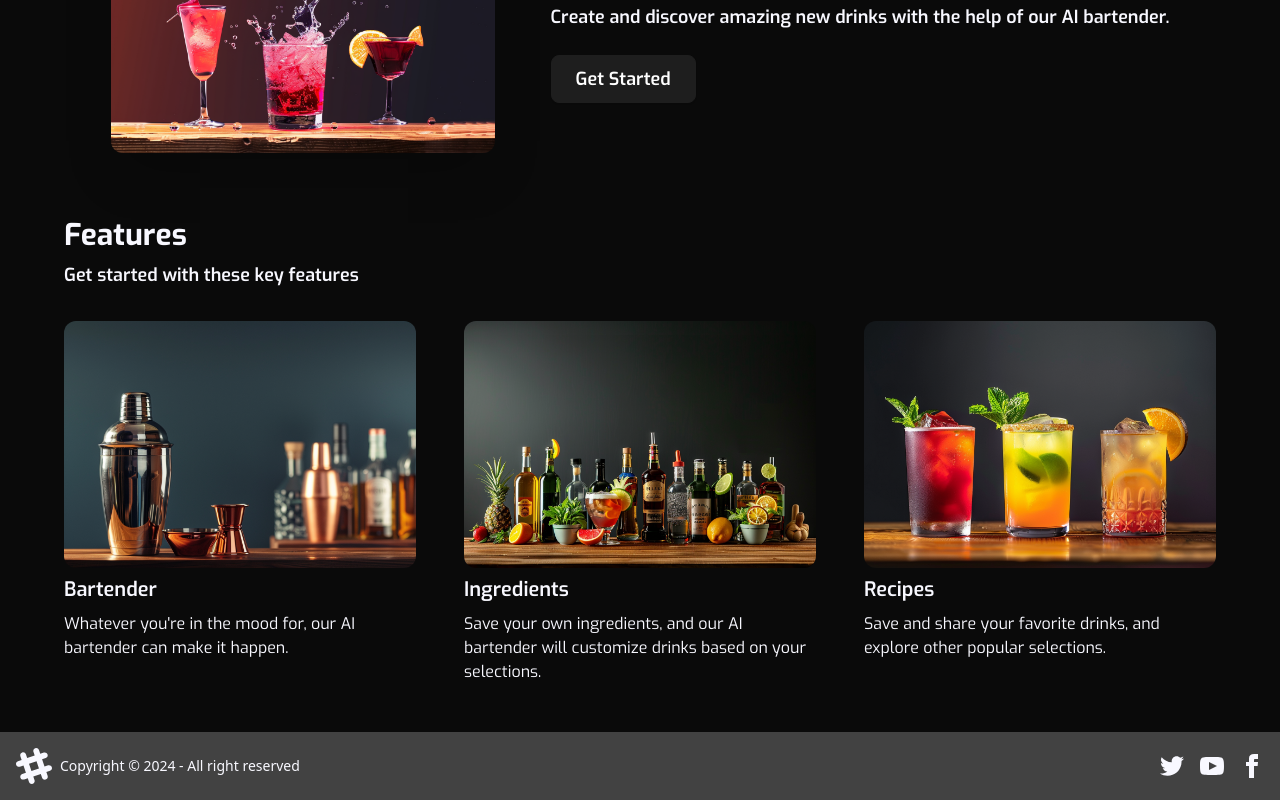
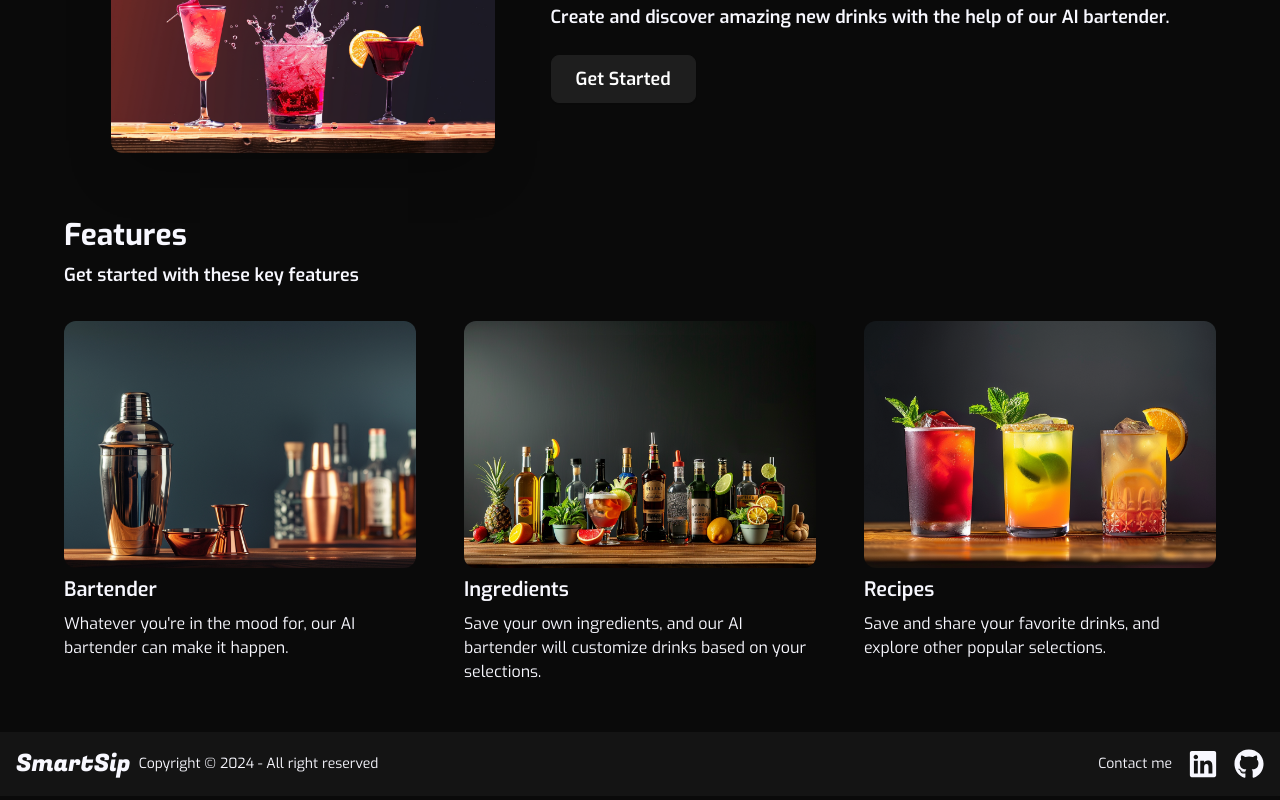
Before and after one commit to Awhalen1999/smart-sip, a React (Vite) app: page / in a window 1280 px wide. Shown: the part 251-1051 px from the top of the page. Built offline with nearby package versions, Linux system fonts and the light colour scheme.

Commit message:
footer added

```diff
--- a/src/pages/home/Footer.jsx
+++ b/src/pages/home/Footer.jsx
@@ -1,55 +1,30 @@
 import React from 'react';
+import { FaLinkedin, FaGithub } from 'react-icons/fa';
 
 const Footer = () => {
   return (
-    <footer className='footer items-center p-4 bg-neutral text-neutral-content'>
+    <footer className='footer items-center p-4 bg-base-200 text-base-content font-main'>
       <aside className='items-center grid-flow-col'>
-        <svg
-          width='36'
-          height='36'
-          viewBox='0 0 24 24'
-          xmlns='http://www.w3.org/2000/svg'
-          fillRule='evenodd'
-          clipRule='evenodd'
-          className='fill-current'
-        >
-          <path d='M22.672 15.226l-2.432.811.841 2.515c.33 1.019-.209 2.127-1.23 2.456-1.15.325-2.148-.321-2.463-1.226l-.84-2.518-5.013 1.677.84 2.517c.391 1.203-.434 2.542-1.831 2.542-.88 0-1.601-.564-1.86-1.314l-.842-2.516-2.431.809c-1.135.328-2.145-.317-2.463-1.229-.329-1.018.211-2.127 1.231-2.456l2.432-.809-1.621-4.823-2.432.808c-1.355.384-2.558-.59-2.558-1.839 0-.817.509-1.582 1.327-1.846l2.433-.809-.842-2.515c-.33-1.02.211-2.129 1.232-2.458 1.02-.329 2.13.209 2.461 1.229l.842 2.515 5.011-1.677-.839-2.517c-.403-1.238.484-2.553 1.843-2.553.819 0 1.585.509 1.85 1.326l.841 2.517 2.431-.81c1.02-.33 2.131.211 2.461 1.229.332 1.018-.21 2.126-1.23 2.456l-2.433.809 1.622 4.823 2.433-.809c1.242-.401 2.557.484 2.557 1.838 0 .819-.51 1.583-1.328 1.847m-8.992-6.428l-5.01 1.675 1.619 4.828 5.011-1.674-1.62-4.829z'></path>
-        </svg>
+        <p className='text-2xl font-header'>SmartSip</p>
         <p>Copyright © 2024 - All right reserved</p>
       </aside>
-      <nav className='grid-flow-col gap-4 md:place-self-center md:justify-self-end'>
-        <a>
-          <svg
-            xmlns='http://www.w3.org/2000/svg'
-            width='24'
-            height='24'
-            viewBox='0 0 24 24'
-            className='fill-current'
-          >
-            <path d='M24 4.557c-.883.392-1.832.656-2.828.775 1.017-.609 1.798-1.574 2.165-2.724-.951.564-2.005.974-3.127 1.195-.897-.957-2.178-1.555-3.594-1.555-3.179 0-5.515 2.966-4.797 6.045-4.091-.205-7.719-2.165-10.148-5.144-1.29 2.213-.669 5.108 1.523 6.574-.806-.026-1.566-.247-2.229-.616-.054 2.281 1.581 4.415 3.949 4.89-.693.188-1.452.232-2.224.084.626 1.956 2.444 3.379 4.6 3.419-2.07 1.623-4.678 2.348-7.29 2.04 2.179 1.397 4.768 2.212 7.548 2.212 9.142 0 14.307-7.721 13.995-14.646.962-.695 1.797-1.562 2.457-2.549z'></path>
-          </svg>
+      <nav className='flex items-center grid-flow-col gap-4 md:place-self-center md:justify-self-end'>
+        <p>Contact me</p>
+        <a
+          href='https://www.linkedin.com/in/alex-whalen-0496b227b/'
+          target='_blank'
+          rel='noopener noreferrer'
+          className='text-3xl'
+        >
+          <FaLinkedin />
         </a>
-        <a>
-          <svg
-            xmlns='http://www.w3.org/2000/svg'
-            width='24'
-            height='24'
-            viewBox='0 0 24 24'
-            className='fill-current'
-          >
-            <path d='M19.615 3.184c-3.604-.246-11.631-.245-15.23 0-3.897.266-4.356 2.62-4.385 8.816.029 6.185.484 8.549 4.385 8.816 3.6.245 11.626.246 15.23 0 3.897-.266 4.356-2.62 4.385-8.816-.029-6.185-.484-8.549-4.385-8.816zm-10.615 12.816v-8l8 3.993-8 4.007z'></path>
-          </svg>
-        </a>
-        <a>
-          <svg
-            xmlns='http://www.w3.org/2000/svg'
-            width='24'
-            height='24'
-            viewBox='0 0 24 24'
-            className='fill-current'
-          >
-            <path d='M9 8h-3v4h3v12h5v-12h3.642l.358-4h-4v-1.667c0-.955.192-1.333 1.115-1.333h2.885v-5h-3.808c-3.596 0-5.192 1.583-5.192 4.615v3.385z'></path>
-          </svg>
+        <a
+          href='https://github.com/Awhalen1999'
+          target='_blank'
+          rel='noopener noreferrer'
+          className='text-3xl'
+        >
+          <FaGithub />
         </a>
       </nav>
     </footer>
--- a/src/pages/home/Hero.jsx
+++ b/src/pages/home/Hero.jsx
@@ -1,5 +1,6 @@
 import React from 'react';
 import heroImage from '../../assets/hero-image.png';
+import { Link } from 'react-router-dom';
 
 const hero = () => {
   return (
@@ -12,9 +13,12 @@ const hero = () => {
             Create and discover amazing new drinks with the help of our AI
             bartender.
           </p>
-          <button className='btn btn-primary text-lg py-2 px-6 font-semibold'>
+          <Link
+            to='/bartender'
+            className='btn btn-primary text-lg py-2 px-6 font-semibold'
+          >
             Get Started
-          </button>
+          </Link>
         </div>
       </div>
     </div>
```
